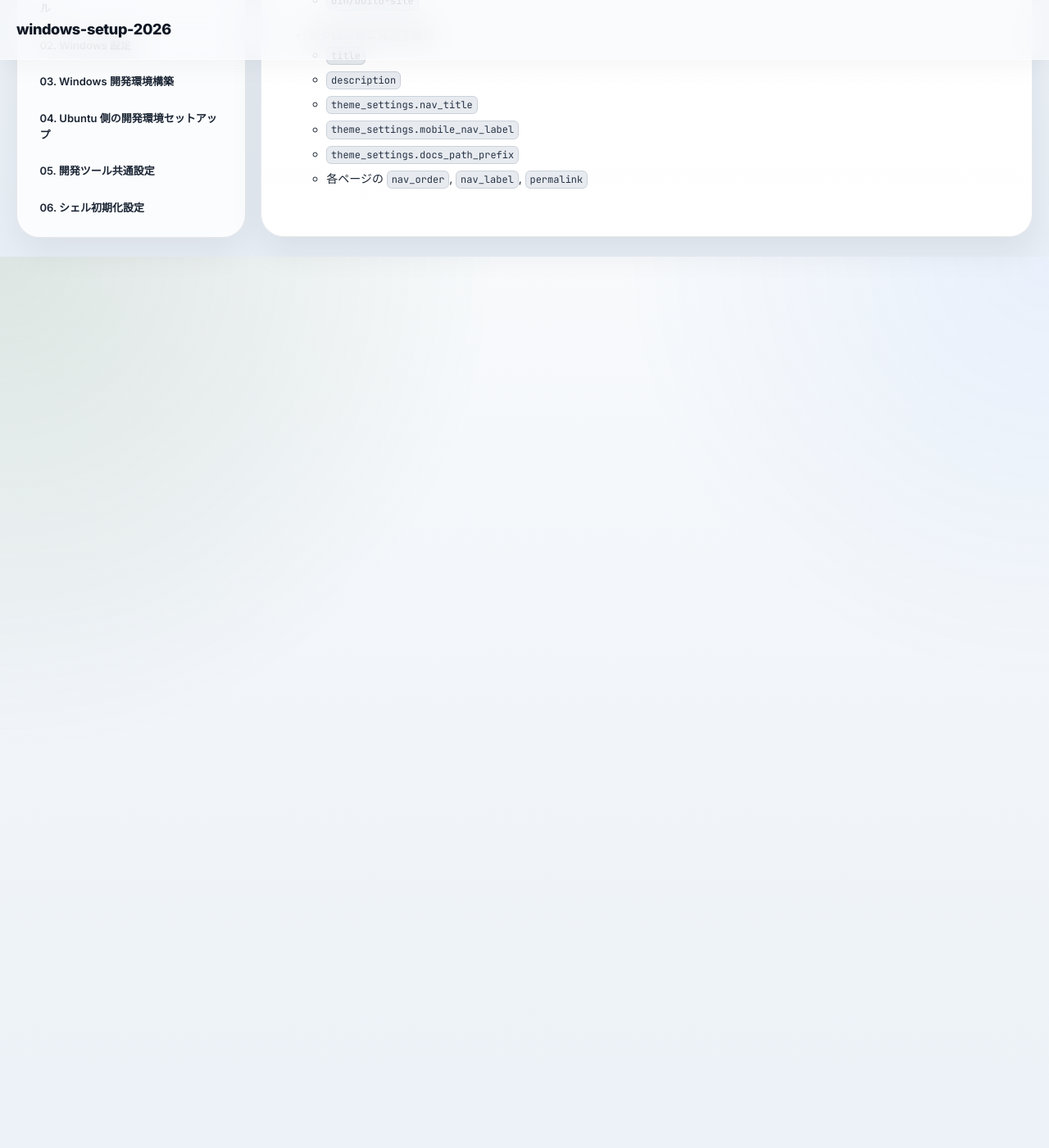
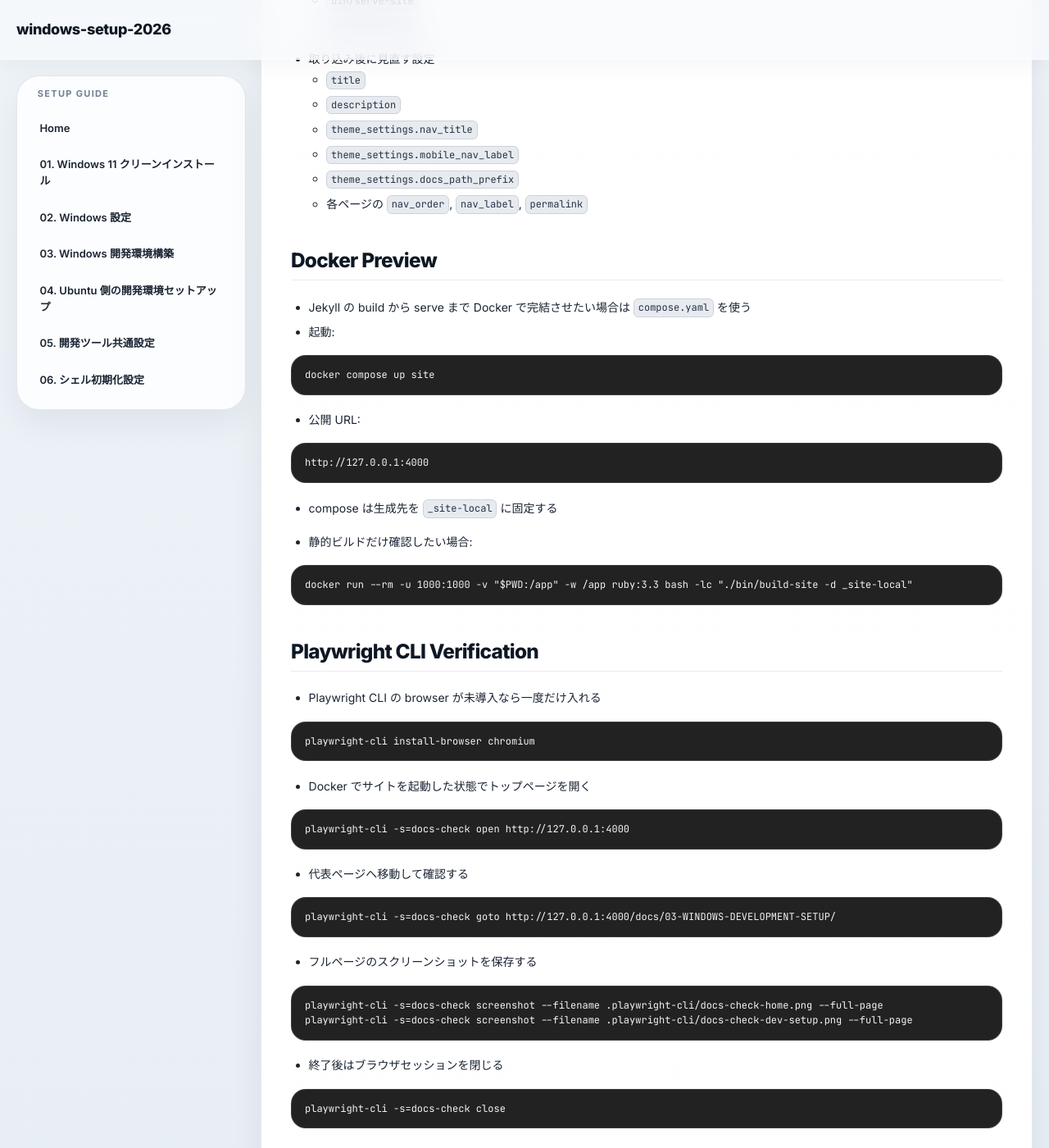
Before and after one commit to koumatsumoto/windows-setup-2026, a Jekyll site: the page built from AUTHORING.md, in a window 1280 px wide and 1400 px high, scrolled down 1436 px. Shown: the whole window at 82% size. Built offline with Jekyll 4.4.1, drawn with Linux system fonts in a browser that asks for light colours; our own code applies the rules of GitHub Pages for plain Markdown files.

Commit message:
docs(site): add docker preview and playwright checks
**作業背景**
- Docker で Jekyll の build と serve を行い、この PC の playwright-cli でローカル表示確認できる導線を追加してほしいと依頼された
- 管理者向け手順として文書にも残す前提で進めた

**計画と理由**
- Jekyll 実行は Docker Compose に寄せ、ブラウザ確認はホスト側の playwright-cli を使う構成にすることで、Ruby 依存とブラウザ確認責務を分離した
- 繰り返し使う運用なので、README と AUTHORING.md の両方に起動と検証手順を残した

**作業内容と結果**
- compose.yaml を追加し、Jekyll サイトを Docker で 127.0.0.1:4000 に配信できるようにした
- _site の権限差分を避けるため、compose の生成先を _site-local に固定した
- playwright-cli のスクリーンショット保存先を ignore に追加し、Docker 起動手順と Playwright CLI による確認手順を文書化した

````diff
--- a/AUTHORING.md
+++ b/AUTHORING.md
@@ -36,6 +36,7 @@
   - `assets/`
   - `_config.yml`
   - `Gemfile`
+  - `compose.yaml`
   - `bin/setup-site`
   - `bin/serve-site`
   - `bin/build-site`
@@ -46,3 +47,59 @@
   - `theme_settings.mobile_nav_label`
   - `theme_settings.docs_path_prefix`
   - 各ページの `nav_order`, `nav_label`, `permalink`
+
+## Docker Preview
+
+- Jekyll の build から serve まで Docker で完結させたい場合は `compose.yaml` を使う
+- 起動:
+
+```bash
+docker compose up site
+```
+
+- 公開 URL:
+
+```text
+http://127.0.0.1:4000
+```
+
+- compose は生成先を `_site-local` に固定する
+
+- 静的ビルドだけ確認したい場合:
+
+```bash
+docker run --rm -u 1000:1000 -v "$PWD:/app" -w /app ruby:3.3 bash -lc "./bin/build-site -d _site-local"
+```
+
+## Playwright CLI Verification
+
+- Playwright CLI の browser が未導入なら一度だけ入れる
+
+```bash
+playwright-cli install-browser chromium
+```
+
+- Docker でサイトを起動した状態でトップページを開く
+
+```bash
+playwright-cli -s=docs-check open http://127.0.0.1:4000
+```
+
+- 代表ページへ移動して確認する
+
+```bash
+playwright-cli -s=docs-check goto http://127.0.0.1:4000/docs/03-WINDOWS-DEVELOPMENT-SETUP/
+```
+
+- フルページのスクリーンショットを保存する
+
+```bash
+playwright-cli -s=docs-check screenshot --filename .playwright-cli/docs-check-home.png --full-page
+playwright-cli -s=docs-check screenshot --filename .playwright-cli/docs-check-dev-setup.png --full-page
+```
+
+- 終了後はブラウザセッションを閉じる
+
+```bash
+playwright-cli -s=docs-check close
+```
````
Also changed, not shown: compose.yaml (added, +12 -0 lines), README.md, 1 other file.
